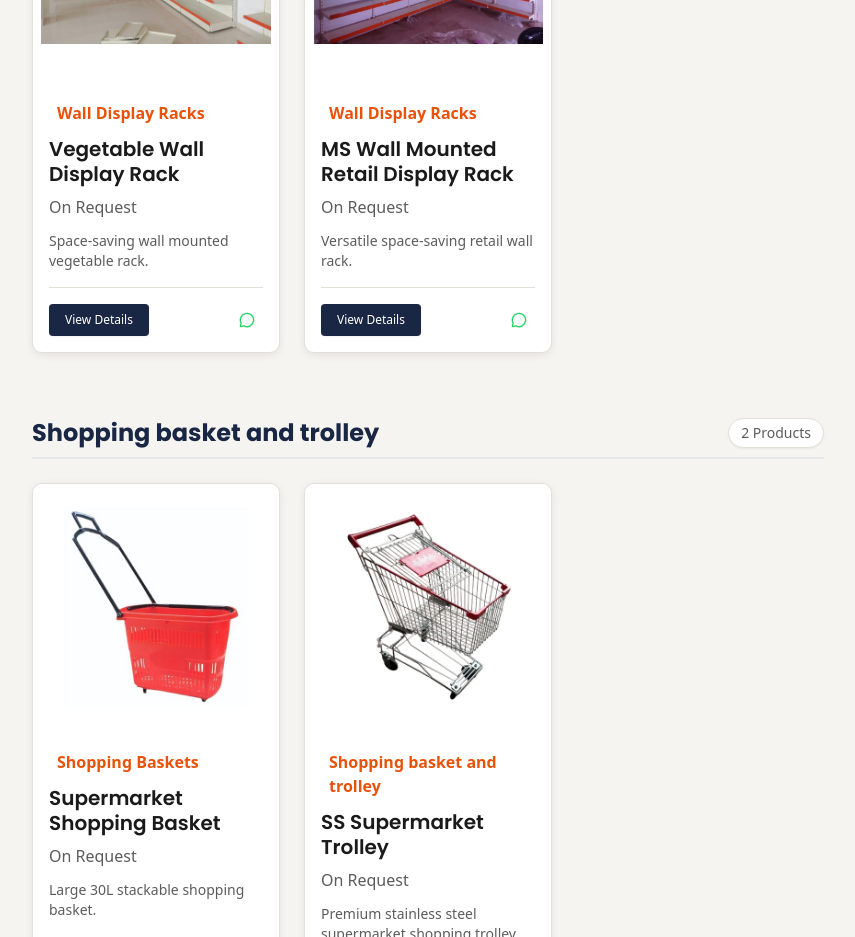
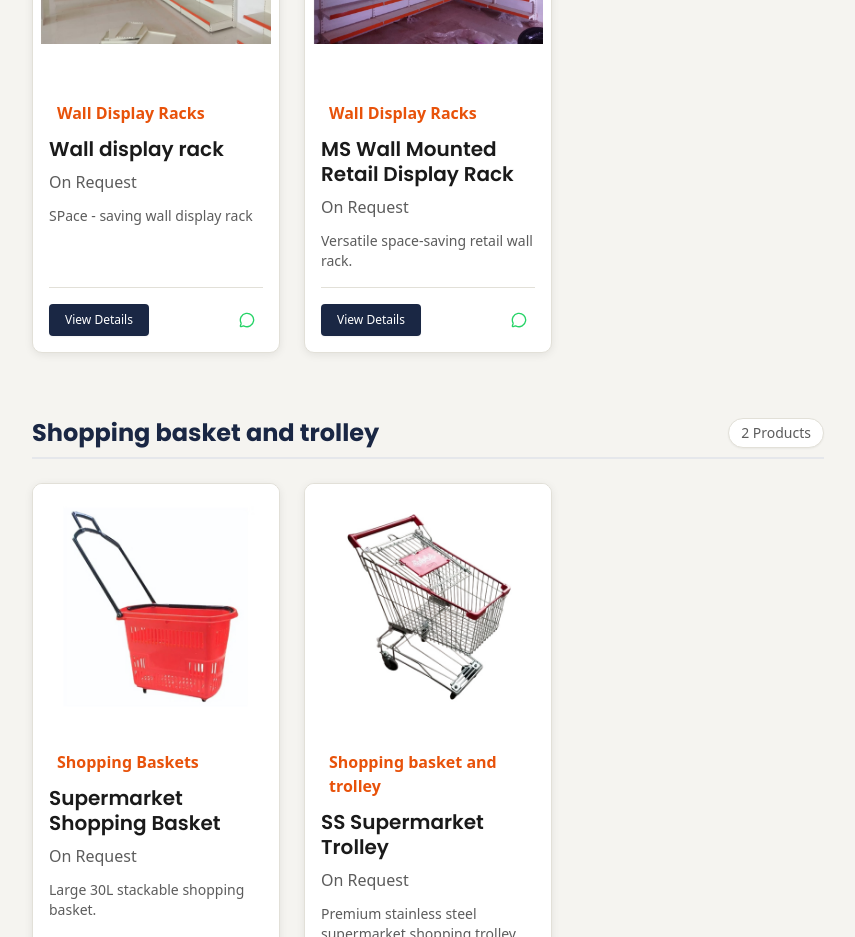
Before and after one commit to scalerhouseowner/india-steel-enterprise, a Next.js app: page /products in a window 1280 px wide. Shown: the part 3020-3957 px from the top of the page, without its empty margins (360-1215 px from the left). Built offline with nearby package versions, Linux system fonts and the light colour scheme.

Commit message:
feat: updated Wall Display Rack specifications, name, and moq

```diff
--- a/data/products.ts
+++ b/data/products.ts
@@ -264,22 +264,22 @@ export const products: Product[] = [
   {
     id: "9",
     slug: "vegetable-wall-display-rack",
-    name: "Vegetable Wall Display Rack",
+    name: "Wall display rack",
     category: "Wall Display Racks",
     categorySlug: "wall-display-racks",
     image: "/images/Wall display racks.jpeg",
     images: ["/images/Wall display racks.jpeg", "/images/Wall display racks 2.jpeg"],
     price: "On Request",
     priceUnit: "Piece",
-    moq: "1 Piece",
+    moq: "10 piece",
     deliveryDays: "5–7 Days",
     specs: {
       "Material": "Mild Steel",
       "Surface Treatment": "Powder Coated",
-      "Mount Type": "Wall Mounted",
-      "Usage": "Vegetable / Fresh Produce Display"
+      "Mount Type": "wall display",
+      "Usage": "All display products"
     },
-    shortDescription: "Space-saving wall mounted vegetable rack.",
+    shortDescription: "SPace - saving wall display rack",
     description: "Maximize your floor space intelligently with our Vegetable Wall Display Rack. By utilizing vertical wall space, this unit allows tight kirana stores and bustling supermarkets to showcase vibrant fresh produce cleanly and efficiently. Engineered from rust-resistant, powder-coated mild steel, it endures the natural moisture of vegetables without degrading. Keep your greens organized, accessible, and appealing to customers with a solution built directly by Kanpur's trusted manufacturing experts.",
     useCases: ["Compact supermarkets", "Kirana stores", "Wall produce sections", "Greengrocers"],
     keyFeatures: ["Frees up floor space", "Moisture resistant MS frame", "High visibility wall display", "Easy customer accessibility"],
```
